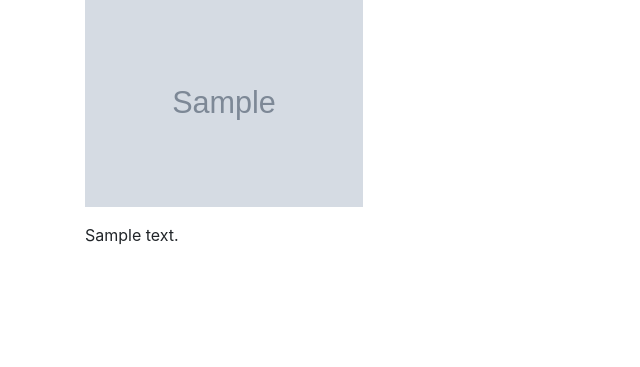
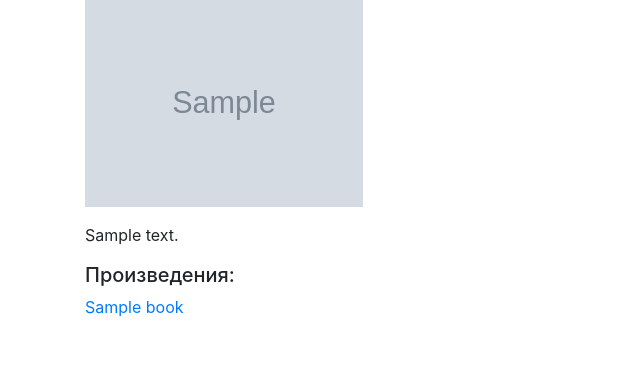
Before and after one commit to bermetak/python_1_2_exam_final_bermet_akynbekova, a Django app: page /authors/1/ in a window 1280 px wide. Shown: the part 161-528 px from the top of the page, without its empty margins (0-640 px from the left). Run offline with Django 3.2, Linux system fonts and the light colour scheme; tables that the repository leaves empty hold one stand-in row (values such as "Sample post"); grey boxes marked "Sample" are stand-in pictures; some libraries are stand-ins or nearby versions.

Commit message:
Добавлен вывод произведений автора на странице автора

```diff
--- a/library/webapp/templates/author_detail.html
+++ b/library/webapp/templates/author_detail.html
@@ -17,4 +17,12 @@
         </div>
     {% endif %}
     <p class="mt-3 pre-spaces">{{ author.bio }}</p>
+    <h5 class="mt-2">Произведения:</h5>
+    {% for book in author.books.all %}
+    <p>
+        <a href="{% url 'webapp:book_detail' book.pk %}">
+            {{ book.title }}
+        </a>
+    </p>
+    {% endfor %}
 {% endblock %}
--- a/library/webapp/templates/author_list.html
+++ b/library/webapp/templates/author_list.html
@@ -1,6 +1,6 @@
 {% extends 'base.html' %}
 
-{% block title %}Статьи{% endblock %}
+{% block title %}Авторы{% endblock %}
 
 {% block content %}
     {% for author in author_list %}
```
